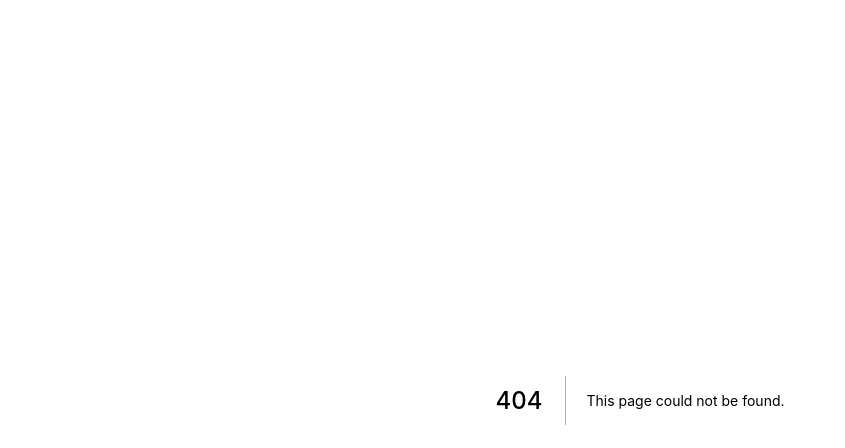
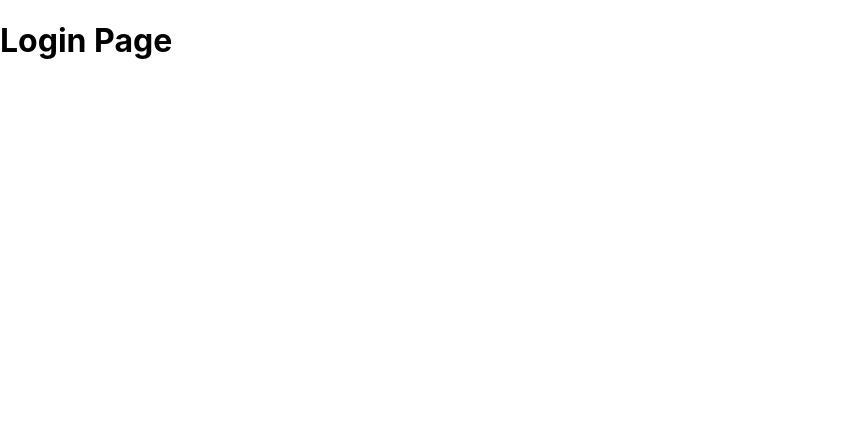
Before and after one commit to boilerblockchain/social_token, a Next.js app in the folder social-token/: page /CreateAccount in a window 1280 px wide. Before the commit this address had no page. Shown: the top 448 px of the page, without its empty margins (0-845 px from the left). Built offline with nearby package versions, Linux system fonts and the light colour scheme.

Commit message:
Create CreateAccount.js

```diff
--- /dev/null
+++ b/social-token/pages/CreateAccount.js
@@ -0,0 +1,7 @@
+// domain.com/login
+
+function CreateAccount() {
+    return <h1>Login Page</h1>
+}
+
+export default CreateAccount;
```
